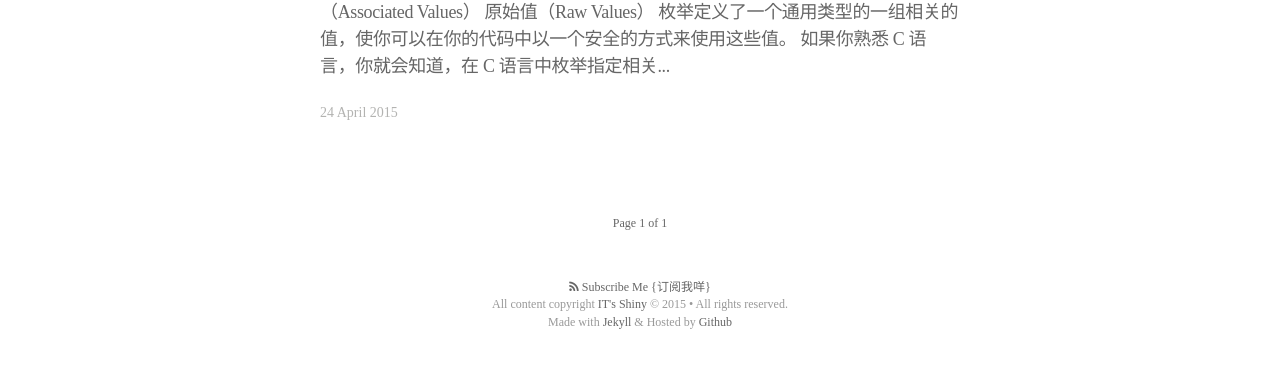
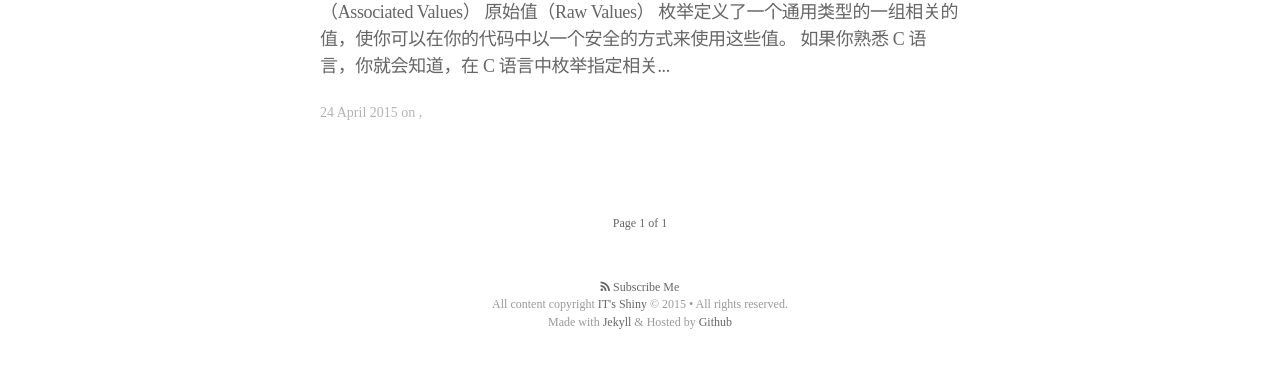
Before and after one commit to panrenjie/panrenjie.github.io, a Jekyll site: the page built from index.html, in a window 1280 px wide. Shown: the part 819-1196 px from the top of the page. Built offline with Jekyll 4.4.1, drawn with Linux system fonts in a browser that asks for light colours; nearby versions of some CDN libraries; some web fonts are replaced; Markdown is read by kramdown in place of the engine named in the settings; the list of posts is cut into pages by our own code.

Commit message:
update code style

```diff
--- a/_includes/footer.html
+++ b/_includes/footer.html
@@ -1,7 +1,7 @@
 <!-- footer start -->
 
 <footer class="site-footer">
-  <a class="subscribe" href="{{ "/feed.xml" | prepend: site.baseurl }}"> <span class="tooltip"> <i class="fa fa-rss"></i> Subscribe Me {订阅我咩}</span></a>
+  <a class="subscribe" href="{{ "/feed.xml" | prepend: site.baseurl }}"> <span class="tooltip"> <i class="fa fa-rss"></i> Subscribe Me</span></a>
     <div class="inner">
          <section class="copyright">All content copyright <a href="mailto:{{ site.email}}">{{ site.name }}</a> &copy; {{ site.time | date: '%Y' }} &bull; All rights reserved.</section>
          <section class="poweredby">Made with <a href="http://jekyllrb.com"> Jekyll</a> & Hosted by <a href="http://github.com"> Github</a></section>
--- a/css/main.css
+++ b/css/main.css
@@ -189,7 +189,7 @@
 
 .post-tag-articleimage { display: none; }
 
-pre, code { font-size: 14px; border-left: 6px solid #558abb; }
+pre, code { font-size: 14px; border: 1px solid #e8e8e8; border-radius: 3px; background-color: #eef; }
 
 code { padding: 1px 5px; }
 
--- a/index.html
+++ b/index.html
@@ -3,9 +3,7 @@
 ---
 
 <div class="teaserimage">
-    <div class="teaserimage-image" data-original={% if site.cover %}{{ site.cover }}{% endif %} >
-        Teaser Image
-    </div>
+    <div class="teaserimage-image" data-original={% if site.cover %}{{ site.cover }}{% endif %} ></div>
 </div>
 
 <header class="blog-header">
@@ -48,7 +45,7 @@
             </section>
             <div class="post-meta">
               <time datetime="{{ post.date | date_to_long_string }}">{{ post.date | date_to_long_string }}</time>
-  <!--            <span class="post-tags-set">on {{#foreach tags}}<span class="post-tag-{{slug}}">{{#if @first}}{{else}}, {{/if}}<a href="/tag/{{slug}}">{{name}}</a></span>{{/foreach}}</span>-->
+              <span class="post-tags-set">on {{#foreach tags}}<span class="post-tag-{{slug}}">{{#if @first}}{{else}}, {{/if}}<a href="/tag/{{slug}}">{{name}}</a></span>{{/foreach}}</span>
             </div>
           </div>
         </article>
@@ -70,7 +67,7 @@
             </section>
             <div class="post-meta">
               <time datetime="{{ post.date | date_to_long_string }}">{{ post.date | date_to_long_string }}</time>
-<!--            <span class="post-tags-set">on {{#foreach tags}}<span class="post-tag-{{slug}}">{{#if @first}}{{else}}, {{/if}}<a href="/tag/{{slug}}">{{name}}</a></span>{{/foreach}}</span>-->
+              <span class="post-tags-set">on {{#foreach tags}}<span class="post-tag-{{slug}}">{{#if @first}}{{else}}, {{/if}}<a href="/tag/{{slug}}">{{name}}</a></span>{{/foreach}}</span>
             </div>
           </div>
         </article>
```
Also changed, not shown: other parts of index.html (+0 -1 lines).
